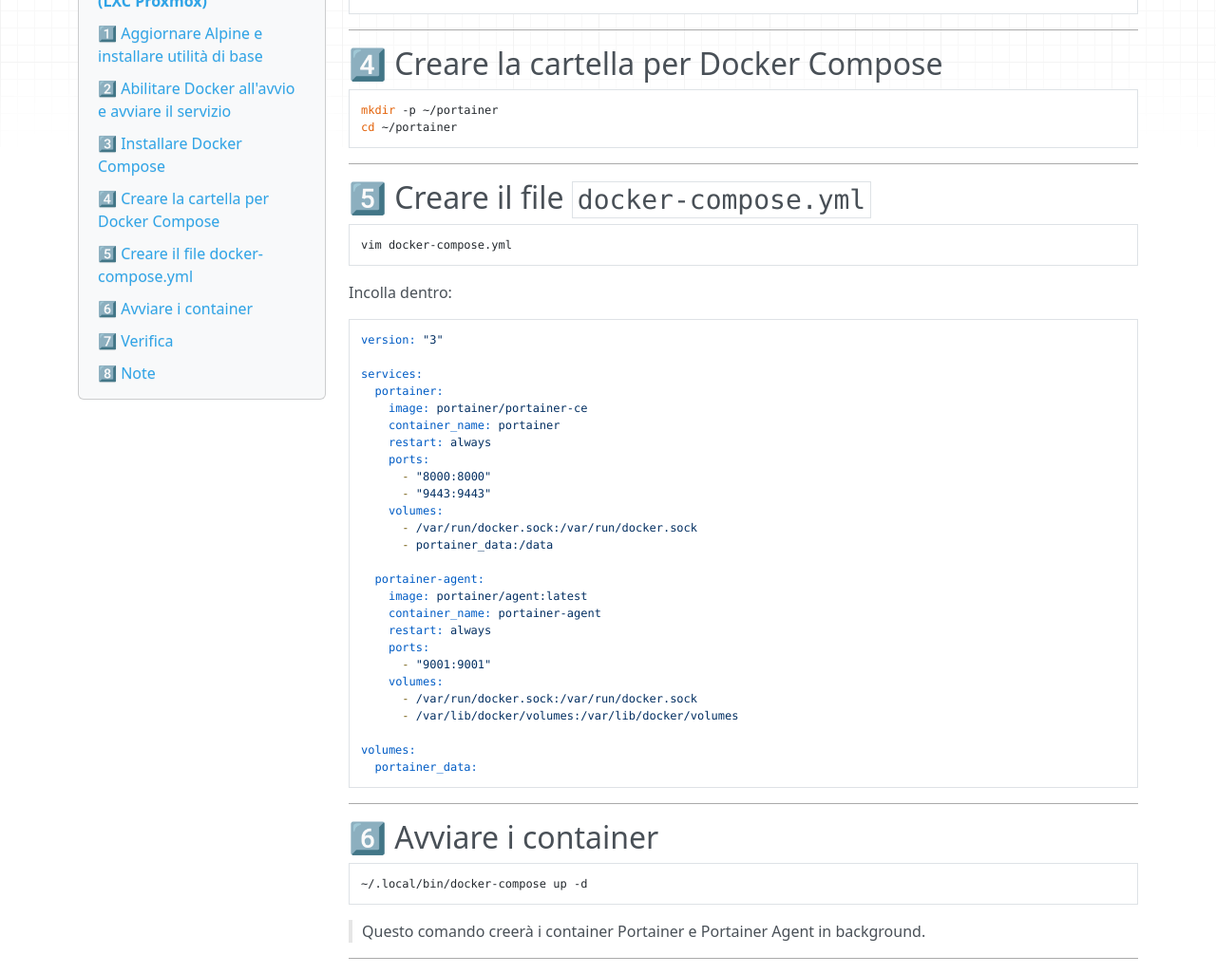
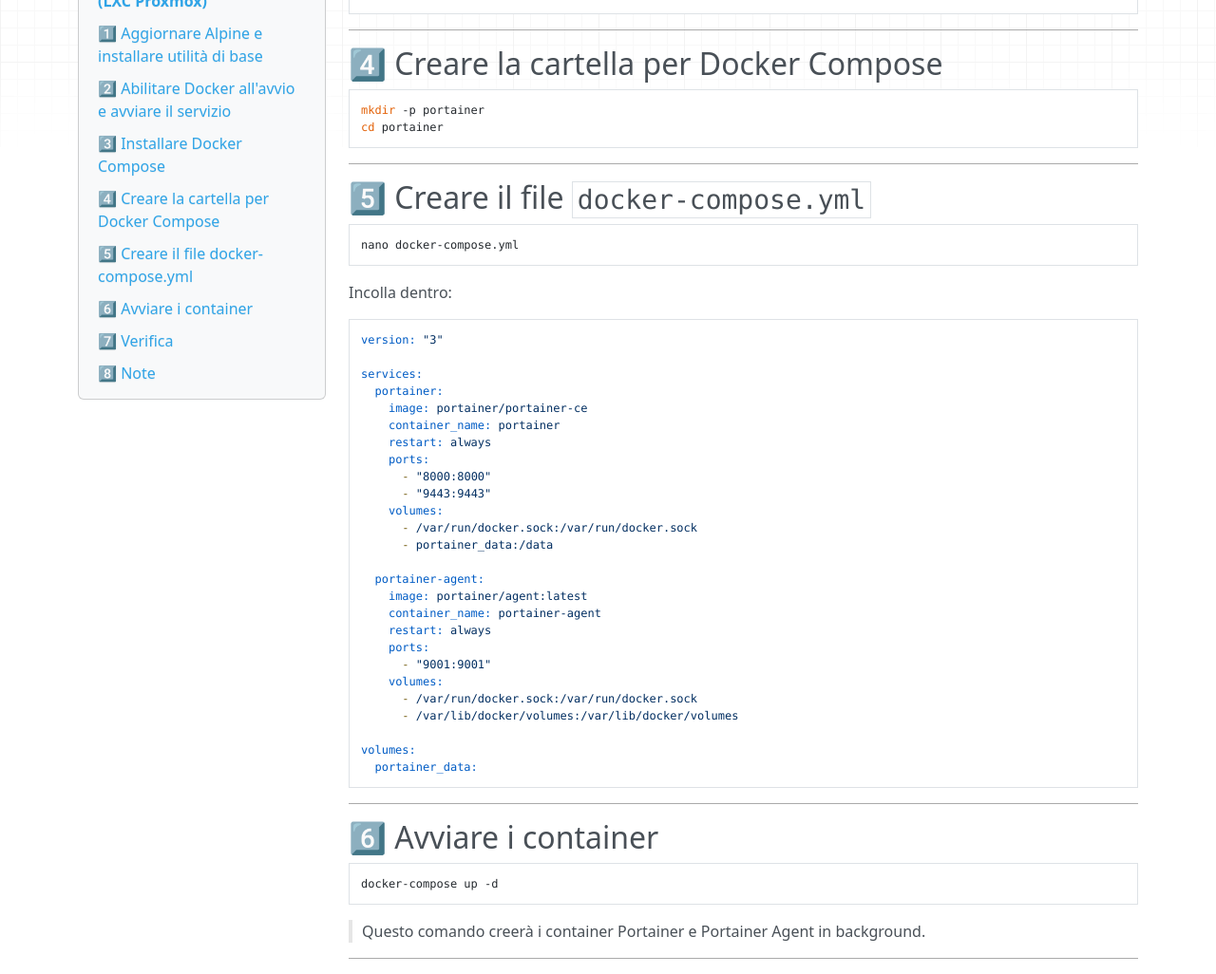
Before and after one commit to masilib/nextcloud-proxmox-lan, an MkDocs documentation site: the page built from docs/02-installazione-docker.md, in a window 1280 px wide and 1400 px high, scrolled down 831 px. Shown: the part 151-1177 px from the top of the window at 95% size. Built offline with MkDocs 1.6.1, drawn with Linux system fonts in a browser that asks for light colours; nearby versions of some CDN libraries; some of the changed text lies outside the part shown.

Commit message:
Update 02-installazione-docker.md

````diff
--- a/docs/02-installazione-docker.md
+++ b/docs/02-installazione-docker.md
@@ -54,8 +54,8 @@ docker-compose --version
 ## 4️⃣ Creare la cartella per Docker Compose
 
 ```bash
-mkdir -p ~/portainer
-cd ~/portainer
+mkdir -p portainer
+cd portainer
 ```
 
 ---
@@ -63,7 +63,7 @@ cd ~/portainer
 ## 5️⃣ Creare il file `docker-compose.yml`
 
 ```bash
-vim docker-compose.yml
+nano docker-compose.yml
 ```
 
 Incolla dentro:
@@ -102,7 +102,7 @@ volumes:
 ## 6️⃣ Avviare i container
 
 ```bash
-~/.local/bin/docker-compose up -d
+docker-compose up -d
 ```
 
 > Questo comando creerà i container Portainer e Portainer Agent in background.
@@ -129,7 +129,7 @@ https://<IP_CONTAINER>:9443
 - Puoi arrestare o rimuovere i container in qualsiasi momento:
 
 ```bash
-~/.local/bin/docker-compose down
+docker-compose down
 ```
 
 ---
````
